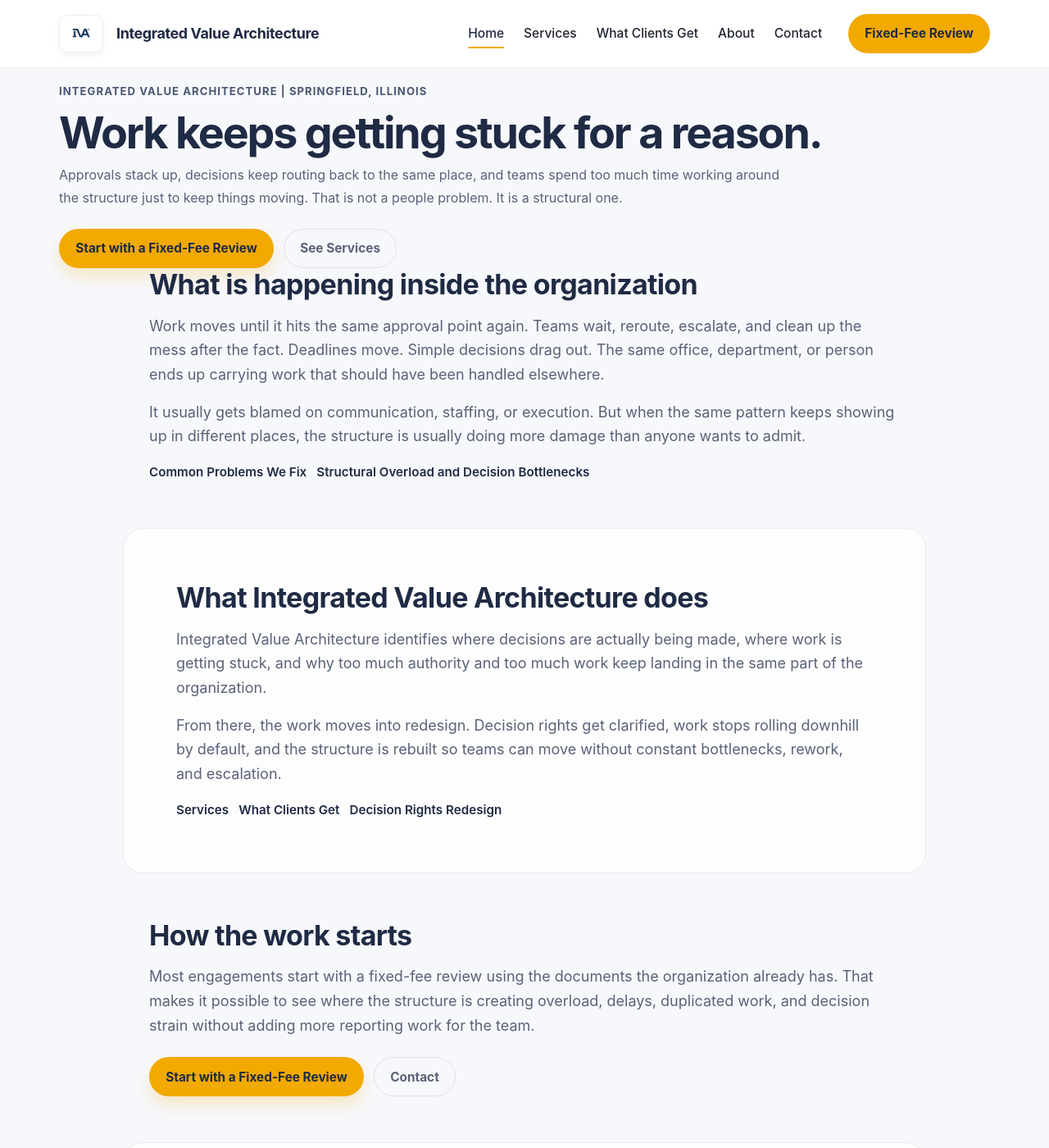
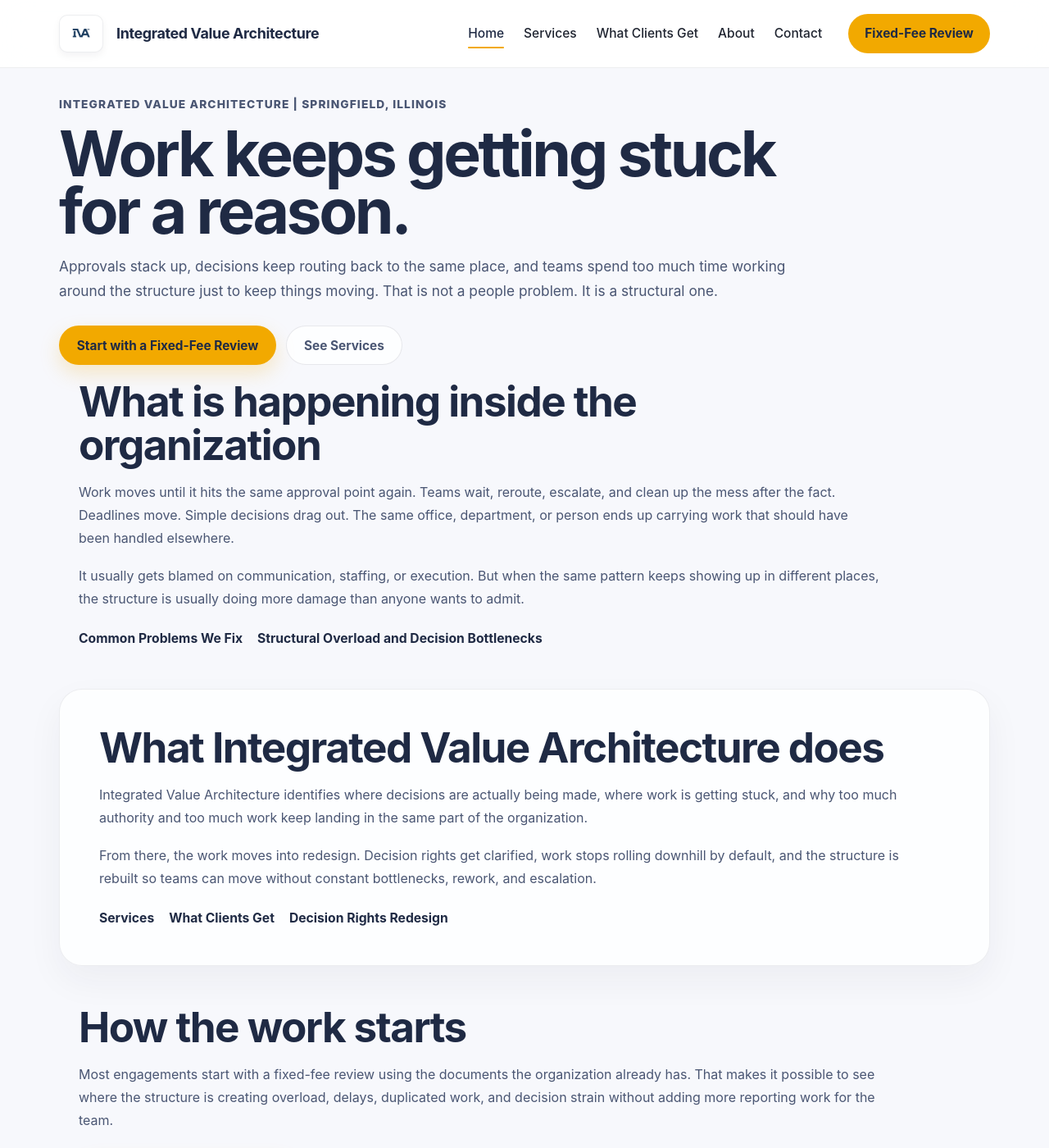
Before and after one commit to efost7873/integratedvaluearchitecture.com, a Jekyll site: the page built from index.html, in a window 1280 px wide and 1400 px high. Shown: the whole window at 82% size. Built offline with Jekyll 4.4.1, drawn with Linux system fonts in a browser that asks for light colours.

Commit message:
Update _compat.scss

```diff
--- a/_sass/_compat.scss
+++ b/_sass/_compat.scss
@@ -1,8 +1,7 @@
 /* ============================================
    COMPATIBILITY LAYER FOR UPDATED PAGE MARKUP
-   This lets the current page HTML use the repo’s
-   existing visual system without rewriting every
-   page again.
+   Restores layout and visual hierarchy for the
+   revised HTML without forcing a full page rewrite.
 ============================================ */
 
 .iva-content {
@@ -10,11 +9,12 @@
 }
 
 /* ============================================
-   GENERIC PAGE LAYOUT
+   SHARED PAGE WIDTH / SPACING
 ============================================ */
 
 .narrow {
-  max-width: 980px;
+  width: 100%;
+  max-width: 1040px;
   margin: 0 auto;
 }
 
@@ -22,7 +22,7 @@
 .section,
 .final-cta,
 .page-content {
-  margin-bottom: 0;
+  width: 100%;
 }
 
 .page-header {
@@ -32,12 +32,21 @@
 }
 
 .page-header .narrow,
-.page-content .container {
-  max-width: $iva-site-max-width;
+.page-content .container,
+.section > .container,
+.section > .narrow,
+.final-cta > .container,
+.final-cta > .narrow {
+  max-width: 1200px;
+  margin: 0 auto;
 }
 
 .page-header .narrow > *:not(.inline-links):not(.cta-block):not(.related-links),
-.page-content .container > *:not(.inline-links):not(.cta-block):not(.related-links) {
+.page-content .container > *:not(.inline-links):not(.cta-block):not(.related-links),
+.section > .container > *:not(.inline-links):not(.cta-block):not(.card-grid):not(.related-links),
+.section > .narrow > *:not(.inline-links):not(.cta-block):not(.card-grid):not(.related-links),
+.final-cta > .container > *:not(.inline-links):not(.cta-block):not(.card-grid):not(.related-links),
+.final-cta > .narrow > *:not(.inline-links):not(.cta-block):not(.card-grid):not(.related-links) {
   max-width: 980px;
 }
 
@@ -51,23 +60,7 @@
 .page-header + .section,
 .section + .final-cta,
 .page-header + .final-cta {
-  margin-top: 56px;
-}
-
-.section .narrow > *:not(.inline-links):not(.cta-block):not(.card-grid):not(.related-links),
-.final-cta .narrow > *:not(.inline-links):not(.cta-block):not(.card-grid):not(.related-links) {
-  max-width: 980px;
-}
-
-.section.alt .narrow,
-.section.alt > .container,
-.section.alt > .narrow {
-  @extend .iva-band-soft;
-}
-
-.final-cta .narrow,
-.section.final-cta .narrow {
-  @extend .iva-cta-section;
+  margin-top: 48px;
 }
 
 .page-content .container {
@@ -83,66 +76,142 @@
 .hero {
   max-width: $iva-site-max-width;
   margin: 0 auto;
-  padding: 12px $space-6 0;
+  padding: 20px $space-6 0;
 }
 
 .hero .container {
   max-width: 1200px;
-  margin: 0;
+  margin: 0 auto;
   padding: 0;
 }
 
 .hero-content {
-  max-width: 1200px;
+  max-width: 1180px;
+  padding: 8px 0 18px;
 }
 
 .hero h1 {
-  font-size: clamp(3.2rem, 4.2vw, 4.6rem);
+  max-width: 980px;
+  margin: 0 0 16px;
+  font-size: clamp(3.5rem, 6vw, 5.4rem);
   line-height: 0.92;
-  letter-spacing: -0.04em;
-  margin-bottom: 14px;
-  max-width: none;
+  letter-spacing: -0.045em;
 }
 
 .hero-intro,
 .hero-content > p:not(.eyebrow) {
-  font-size: 1rem;
+  max-width: 900px;
+  margin: 0 0 24px;
+  font-size: 1.08rem;
   line-height: 1.72;
-  margin-bottom: 18px;
-  max-width: 900px;
+  color: $iva-governance-slate;
 }
 
 /* ============================================
-   SMALL TEXT / EYEBROW
+   EYEBROW
 ============================================ */
 
 .eyebrow {
   display: inline-block;
   margin: 0 0 14px;
-  font-size: 0.82rem;
-  font-weight: 700;
+  font-size: 0.86rem;
+  font-weight: 800;
   letter-spacing: 0.08em;
   text-transform: uppercase;
   color: $iva-governance-slate;
 }
 
 /* ============================================
-   BUTTONS / CTA ROWS
+   TYPOGRAPHY
+============================================ */
+
+.page-header h1,
+.section h2,
+.final-cta h2,
+.page-content h2 {
+  color: $iva-deep-governance-blue;
+}
+
+.section h2,
+.final-cta h2,
+.page-content h2 {
+  margin-bottom: 18px;
+  font-size: clamp(2.2rem, 4vw, 3.3rem);
+  line-height: 1.02;
+  letter-spacing: -0.03em;
+}
+
+.section h3,
+.page-content h3 {
+  margin-bottom: 12px;
+  font-size: 1.35rem;
+  line-height: 1.15;
+}
+
+.section p,
+.final-cta p,
+.page-content p,
+.page-header p {
+  font-size: 1rem;
+  line-height: 1.75;
+  color: $iva-governance-slate;
+}
+
+.section p + p,
+.page-content p + p,
+.final-cta p + p {
+  margin-top: 18px;
+}
+
+/* ============================================
+   BANDS
+============================================ */
+
+.section.alt > .container,
+.section.alt > .narrow {
+  background: rgba(255, 255, 255, 0.78);
+  border: 1px solid rgba(31, 42, 68, 0.08);
+  border-radius: 28px;
+  box-shadow: 0 18px 44px rgba(31, 42, 68, 0.05);
+  padding: 44px clamp(24px, 4vw, 48px);
+}
+
+.section:not(.alt):not(.final-cta) > .container,
+.section:not(.alt):not(.final-cta) > .narrow {
+  padding-left: 24px;
+  padding-right: 24px;
+}
+
+.final-cta > .container,
+.final-cta > .narrow,
+.section.final-cta > .container,
+.section.final-cta > .narrow {
+  background: linear-gradient(180deg, rgba(31, 42, 68, 0.04) 0%, rgba(255, 244, 214, 0.75) 100%);
+  border: 1px solid rgba(31, 42, 68, 0.08);
+  border-radius: 28px;
+  box-shadow: 0 18px 44px rgba(31, 42, 68, 0.06);
+  padding: 44px clamp(24px, 4vw, 48px);
+}
+
+/* ============================================
+   BUTTONS / CTA
 ============================================ */
 
 .hero-actions,
-.cta-block,
-.section-links,
-.inline-links {
+.cta-block {
   display: flex;
   align-items: center;
   gap: $space-3;
   flex-wrap: wrap;
+  margin-top: 28px;
 }
 
-.hero-actions,
-.cta-block {
-  margin-top: $space-5;
+.section-links,
+.inline-links {
+  display: flex;
+  flex-wrap: wrap;
+  gap: 18px;
+  margin-top: 22px;
 }
 
 .button,
@@ -151,10 +220,10 @@ a.button {
   align-items: center;
   justify-content: center;
   min-height: 48px;
-  padding: 0.85rem 1.2rem;
+  padding: 0.9rem 1.3rem;
   border-radius: $iva-radius-pill;
   font-size: 0.96rem;
-  font-weight: 650;
+  font-weight: 700;
   line-height: 1;
   text-decoration: none;
   transition:
@@ -171,7 +240,7 @@ a.button.primary {
   background: $iva-civic-amber;
   color: $iva-deep-governance-blue;
   border: 1px solid transparent;
-  box-shadow: 0 10px 20px rgba(242, 169, 0, 0.22);
+  box-shadow: 0 10px 24px rgba(242, 169, 0, 0.22);
 }
 
 .button.primary:hover,
@@ -185,8 +254,8 @@ a.button.primary:focus {
 
 .button.secondary,
 a.button.secondary {
-  background: transparent;
-  color: $iva-text-soft;
+  background: rgba(255, 255, 255, 0.78);
+  color: $iva-governance-slate;
   border: 1px solid rgba(31, 42, 68, 0.10);
 }
 
@@ -200,20 +269,16 @@ a.button.secondary:focus {
 }
 
 /* ============================================
-   LINK GROUPS
+   TEXT LINKS
 ============================================ */
-
-.inline-links,
-.section-links {
-  margin-top: $space-4;
-}
 
 .inline-links a,
 .section-links a {
   display: inline-flex;
   align-items: center;
-  font-size: 0.95rem;
-  font-weight: 600;
+  font-size: 0.98rem;
+  font-weight: 650;
+  text-decoration: none;
   color: $iva-deep-governance-blue;
 }
 
@@ -222,16 +287,18 @@ a.button.secondary:focus {
 .section-links a:hover,
 .section-links a:focus {
   color: $iva-governance-slate;
+  text-decoration: underline;
+  text-underline-offset: 0.14em;
 }
 
 /* ============================================
-   CARDS / GRIDS
+   GRID / CARD SYSTEM
 ============================================ */
 
 .card-grid {
   display: grid;
-  gap: $space-5;
-  margin-top: $space-5;
+  gap: 24px;
+  margin-top: 26px;
 }
 
 .card-grid.two-up {
@@ -243,12 +310,16 @@ a.button.secondary:focus {
 }
 
 .info-card {
-  @extend .card;
+  background: rgba(255, 255, 255, 0.88);
+  border: 1px solid rgba(31, 42, 68, 0.08);
+  border-radius: 24px;
+  box-shadow: 0 14px 30px rgba(31, 42, 68, 0.05);
+  padding: 28px 24px;
 }
 
 .info-card h3,
 .info-card h4 {
-  margin-bottom: $space-3;
+  margin-bottom: 12px;
 }
 
 .info-card p:last-child {
@@ -256,16 +327,20 @@ a.button.secondary:focus {
 }
 
 /* ============================================
-   RELATED LINKS LIST
+   RELATED LINKS BLOCK
 ============================================ */
 
 .related-links {
-  margin-top: $space-6;
   max-width: 980px;
+  margin-top: 30px;
+  padding: 24px 28px;
+  background: rgba(255, 255, 255, 0.72);
+  border: 1px solid rgba(31, 42, 68, 0.08);
+  border-radius: 22px;
 }
 
 .related-links h3 {
-  margin-bottom: $space-3;
+  margin-bottom: 14px;
 }
 
 .related-links ul {
@@ -273,17 +348,25 @@ a.button.secondary:focus {
   padding-left: 1.1rem;
 }
 
-.related-links li {
-  margin-bottom: $space-2;
+.related-links li + li {
+  margin-top: 10px;
 }
 
 /* ============================================
-   CTA BLOCK INSIDE WHITE PANELS
+   PAGE-SPECIFIC HOMEPAGE TUNING
 ============================================ */
 
-.section .cta-block,
-.page-content .cta-block {
-  margin-top: $space-5;
+body.home .section:first-of-type {
+  margin-top: 6px;
+}
+
+body.home .section:first-of-type h2 {
+  margin-top: 0;
+}
+
+body.home .section.alt + .section,
+body.home .section + .section.alt {
+  margin-top: 34px;
 }
 
 /* ============================================
@@ -302,12 +385,9 @@ a.button.secondary:focus {
   .card-grid.three-up {
     grid-template-columns: repeat(2, minmax(0, 1fr));
   }
-}
 
-@media (max-width: 860px) {
   .hero h1 {
-    font-size: clamp(2.6rem, 10vw, 3.4rem);
-    line-height: 0.96;
+    font-size: clamp(3rem, 8vw, 4.4rem);
   }
 }
 
@@ -324,7 +404,17 @@ a.button.secondary:focus {
   .page-header + .section,
   .section + .final-cta,
   .page-header + .final-cta {
-    margin-top: 44px;
+    margin-top: 34px;
+  }
+
+  .section.alt > .container,
+  .section.alt > .narrow,
+  .final-cta > .container,
+  .final-cta > .narrow,
+  .section.final-cta > .container,
+  .section.final-cta > .narrow {
+    padding: 30px 22px;
+    border-radius: 22px;
   }
 
   .card-grid.two-up,
@@ -333,9 +423,7 @@ a.button.secondary:focus {
   }
 
   .hero-actions,
-  .cta-block,
-  .section-links,
-  .inline-links {
+  .cta-block {
     flex-direction: column;
     align-items: stretch;
   }
@@ -345,7 +433,18 @@ a.button.secondary:focus {
     width: 100%;
   }
 
-  .page-header {
-    padding-top: 20px;
+  .section-links,
+  .inline-links {
+    flex-direction: column;
+    align-items: flex-start;
+    gap: 12px;
+  }
+
+  .hero {
+    padding-top: 12px;
+  }
+
+  .hero-content {
+    padding-top: 0;
   }
 }
```
